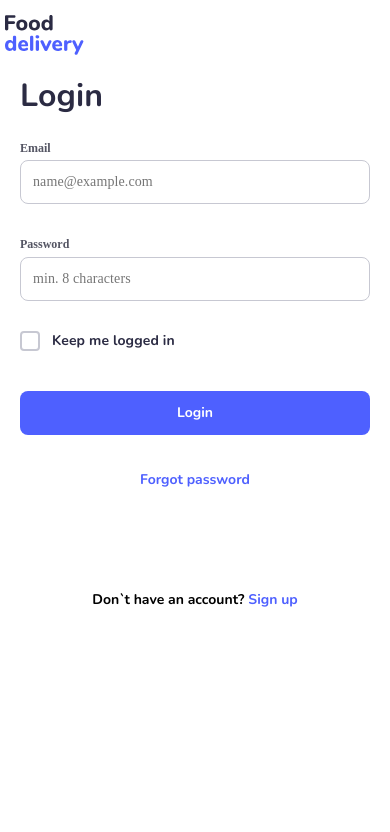
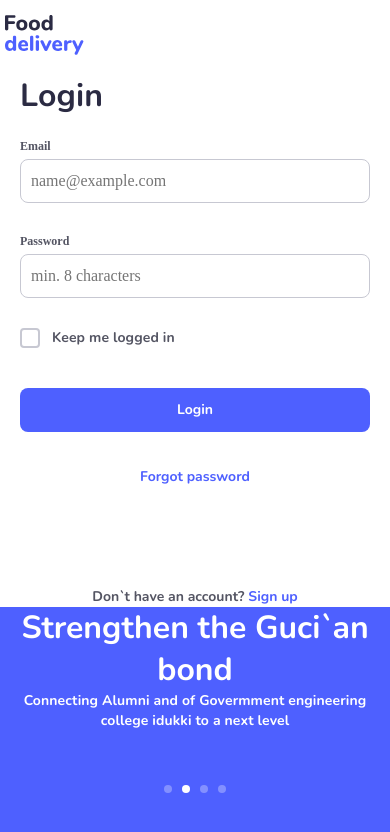
Before and after one commit to nuronbeck/food-delivery-app-front, a Vue app: page /auth/login in a window 390 px wide. Shown: the top 832 px of the page. Built offline with nearby package versions, Linux system fonts and the light colour scheme; the HTML template or start-up script is replaced by a standard one.

Commit message:
moved to scss

```diff
--- a/src/components/AppHeader.vue
+++ b/src/components/AppHeader.vue
@@ -4,7 +4,7 @@
       <div class="header-wrapper">
         <div class="header-left">
           <router-link to="/">
-            <img class="logo" src="@/assets/header/main_logo.svg">
+            <img class="logo" src="@/assets/header/main_logo.svg" />
           </router-link>
           <div class="search-form">
             <input class="search-input" type="text" placeholder="Search " />
@@ -59,7 +59,7 @@ export default {
 }
 
 .logo {
- cursor: pointer;
+  cursor: pointer;
 }
 
 .search-form {
--- a/src/components/BaseInput.vue
+++ b/src/components/BaseInput.vue
@@ -1,6 +1,6 @@
 <template>
   <div class="input-box">
-    <label for="email">{{ label }}</label>
+    <label class="login_label" for="email">{{ label }}</label>
     <input
       class="login_input"
       id="email"
@@ -28,32 +28,32 @@ export default {
 };
 </script>
 
-<style>
+<style lang="scss">
 .input-box {
   width: 100%;
   padding: 1 16px 32px 0;
 }
 
-.input-box label {
+.login_label {
+  margin-bottom: 5px;
+  width: 100%;
+  display: block;
   font-family: "Nunito" sans-serif;
+  font-style: normal;
   font-weight: 600;
   font-size: 12px;
-  line-break: 16px;
-  color: #545563;
+  line-height: 16px;
+
+  color: $color-grey-dark;
 }
 
-.input-box input {
+.login_input {
   width: 100%;
+  margin-bottom: 30px;
+  padding-left: 10px;
   height: 44px;
-  border: 1px solid #c7c8d2;
+  display: block;
+  border: 1px solid $color-grey-light;
   border-radius: 8px;
-  padding: 12px;
-  letter-spacing: 0.1px;
-  color: #2b2b43;
-  font-family: "Nunito" sans-serif;
-  font-weight: 400;
-  font-size: 14px;
-  line-height: 20px;
-  margin-top: 4px;
 }
 </style>
--- a/src/layouts/AuthLayout.vue
+++ b/src/layouts/AuthLayout.vue
@@ -3,10 +3,10 @@
     <div class="login_container">
       <LogoBlock />
 
-      <div class="block_right-side">
-        <div class="block_right-inner">
-          <h2 class="block_right--title">Strengthen the Guci`an bond</h2>
-          <div class="block_right--text">
+      <div class="block">
+        <div class="block_inner">
+          <h2 class="block_title">Strengthen the Guci`an bond</h2>
+          <div class="block_text">
             Connecting Alumni and of Govermment engineering college idukki to a
             next level
           </div>
@@ -30,17 +30,16 @@ export default {
 };
 </script>
 
-<style>
+<style lang="scss">
 /* DEFAULT*/
 .login {
   margin: 0 auto;
   width: 100%;
-}
-
-.login_container {
+  &_container {
     height: 100vh;
     display: grid;
     grid-template-columns: repeat(2, 1fr);
+  }
 }
 
 /*BLOCK_LIFT-SIDE*/
@@ -51,15 +50,13 @@ export default {
 }
 
 /*BLOCK_RIGHT-SIDE*/
-.block_right-side {
+.block {
   display: grid;
   grid-template-columns: repeat(1, 1fr);
   width: 100%;
 
-  background-color: var(--primary);
-}
-
-.block_right-inner {
+  background-color: $color-primary;
+  &_inner {
     width: 100%;
     text-align: center;
     display: flex;
@@ -67,18 +64,16 @@ export default {
     justify-content: end;
     margin: 0 auto;
   }
-
-.block_right--title {
+  &_title {
     font-family: "Nunito";
     font-style: normal;
     font-weight: 700;
     font-size: 32px;
     line-height: 42px;
 
-  color: var(--white);
+    color: $color-white;
   }
-
-.block_right--text {
+  &_text {
     font-family: "Nunito";
     font-style: normal;
     font-weight: 400;
@@ -86,27 +81,26 @@ export default {
     line-height: 20px;
     letter-spacing: 0.1px;
 
-  color: var(--white);
+    color: $color-white;
+  }
 }
 
 .circle {
   margin: 54px 0;
-}
-
-.circle_inner {
+  &_inner {
     display: flex;
     flex-direction: row;
     justify-content: center;
   }
-
-.circle_item {
+  &_item {
     width: 8px;
     height: 8px;
     margin: 0 5px;
 
     opacity: 0.3;
     border-radius: 50%;
-  background-color: var(--white);
+    background-color: $color-white;
+  }
 }
 
 .active {
@@ -117,7 +111,7 @@ export default {
   display: none;
 }
 
-@media screen and (max-width: 768px) {
+@media screen and (max-width: $breakpoint-md) {
   .container {
     padding: 0 15px;
   }
@@ -125,10 +119,9 @@ export default {
   .header__menu {
     margin: 15px 0;
     width: 100%;
+    &__navbar {
+      display: block;
     }
-
-  .header__navbar {
-    display: block;
   }
 
   .login_container {
--- a/src/pages/Auth/ForgotPasswordPage.vue
+++ b/src/pages/Auth/ForgotPasswordPage.vue
@@ -22,3 +22,5 @@ export default {
   name: "ForgotPasswordPage",
 };
 </script>
+
+<style></style>
--- a/src/pages/Auth/LoginPage.vue
+++ b/src/pages/Auth/LoginPage.vue
@@ -5,13 +5,13 @@
     <BaseInput label="Password" placeholder="min. 8 characters"></BaseInput>
 
     <div class="chackbox">
-      <input class="chackbox_sign" type="" name="checkbox" />
+      <input class="chackbox_sign" type="" />
       <div class="chackbox_text">Keep me logged in</div>
     </div>
 
     <BaseButton variant="primary" class="button_login"> Login </BaseButton>
 
-    <router-link to="/auth/forgot-password" class="button_forgot"
+    <router-link to="/auth/forgot-password" class="forgot__icon"
       >Forgot password</router-link
     >
 
@@ -32,7 +32,7 @@ export default {
 };
 </script>
 
-<style>
+<style lang="scss">
 /* FORM*/
 .auth_form {
   max-width: 350px;
@@ -48,48 +48,22 @@ export default {
   font-weight: 700;
   letter-spacing: 0.1px;
 
-  color: var(--dark);
-}
-
-.login_label {
-  margin-bottom: 5px;
-  width: 100%;
-  display: block;
-  font-family: "Nunito";
-  font-style: normal;
-  font-weight: 600;
-  font-size: 12px;
-  line-height: 16px;
-
-  color: var(--black);
-}
-
-.login_input {
-  width: 100%;
-  margin-bottom: 30px;
-  padding-left: 10px;
-  height: 44px;
-  display: block;
-  border: 1px solid var(--grey-light);
-  border-radius: 8px;
+  color: $color-dark;
 }
 
 .chackbox {
   margin-bottom: 40px;
   display: flex;
   align-items: center;
-}
-
-.chackbox_sign {
+  &_sign {
     margin-right: 12px;
     width: 20px;
     height: 20px;
 
-  border: 2px solid var(--grey-light);
+    border: 2px solid $color-grey-light;
     border-radius: 4px;
   }
-
-.chackbox_text {
+  &_text {
     font-family: "Nunito";
     font-style: normal;
     font-weight: 400;
@@ -97,7 +71,8 @@ export default {
     line-height: 20px;
     letter-spacing: 0.1px;
 
-  color: var(--dark);
+    color: $color-grey-dark;
+  }
 }
 
 .button_login {
@@ -105,7 +80,7 @@ export default {
   margin-bottom: 35px;
 }
 
-.button_forgot {
+.forgot__icon {
   margin-bottom: 100px;
   width: 100%;
   display: block;
@@ -115,14 +90,13 @@ export default {
   font-size: 14px;
   line-height: 20px;
   text-align: center;
-  color: var(--primary);
+  color: $color-primary;
 
   border: 0;
-  background-color: var(--white);
+  background-color: $color-white;
+  :hover {
+    color: $color-primary;
   }
-
-.button_forgot:hover {
-  color: var(--primary);
 }
 
 .top_link-center {
@@ -131,13 +105,13 @@ export default {
   font-weight: 400;
   font-size: 14px;
   line-height: 20px;
-  color: var(--black);
+  color: $color-grey-dark;
   text-align: center;
 }
 
 .link_login-name {
   font-size: 14px;
-  color: var(--primary);
+  color: $color-primary;
   font-family: "Nunito";
   font-style: normal;
   font-weight: 400;
--- a/src/pages/Auth/SignPage.vue
+++ b/src/pages/Auth/SignPage.vue
@@ -25,3 +25,5 @@ export default {
   name: "SignPage",
 };
 </script>
+
+<style></style>
```
Lines whose indentation alone changed are shown as unchanged.
